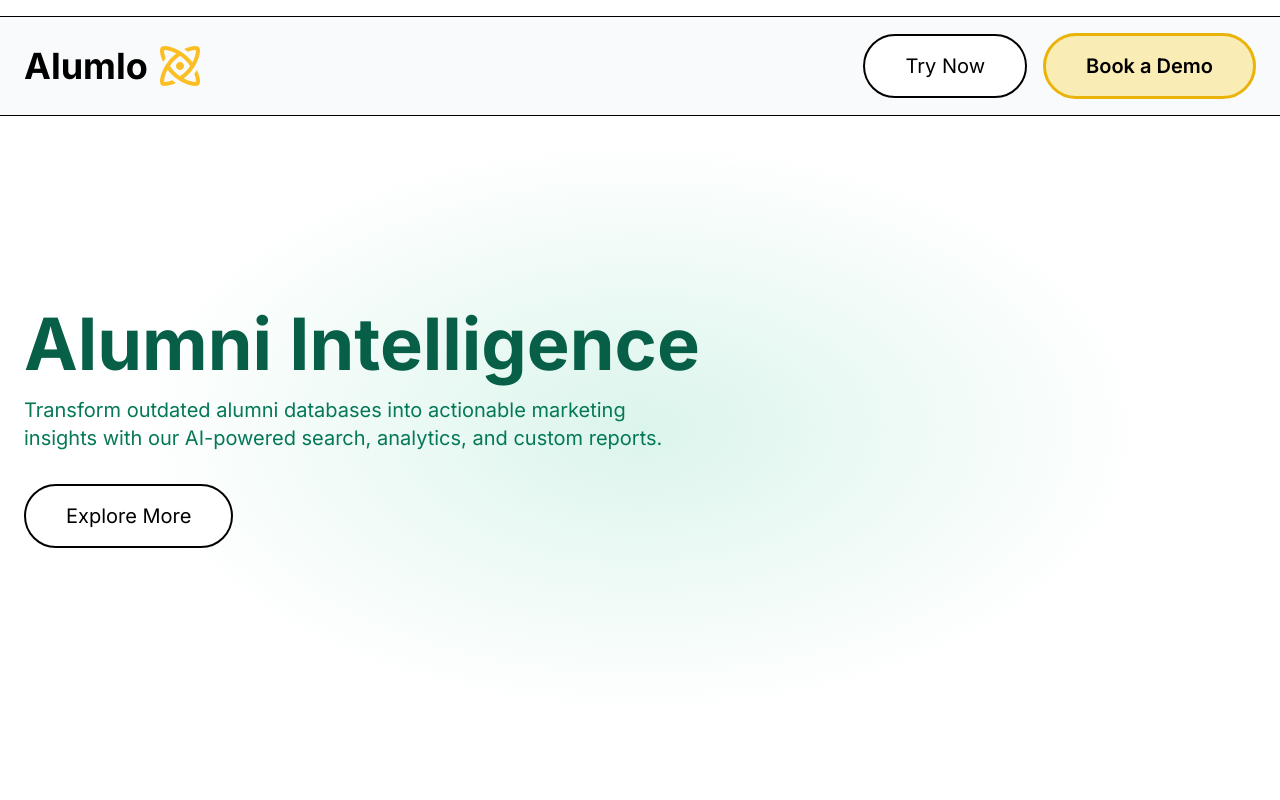
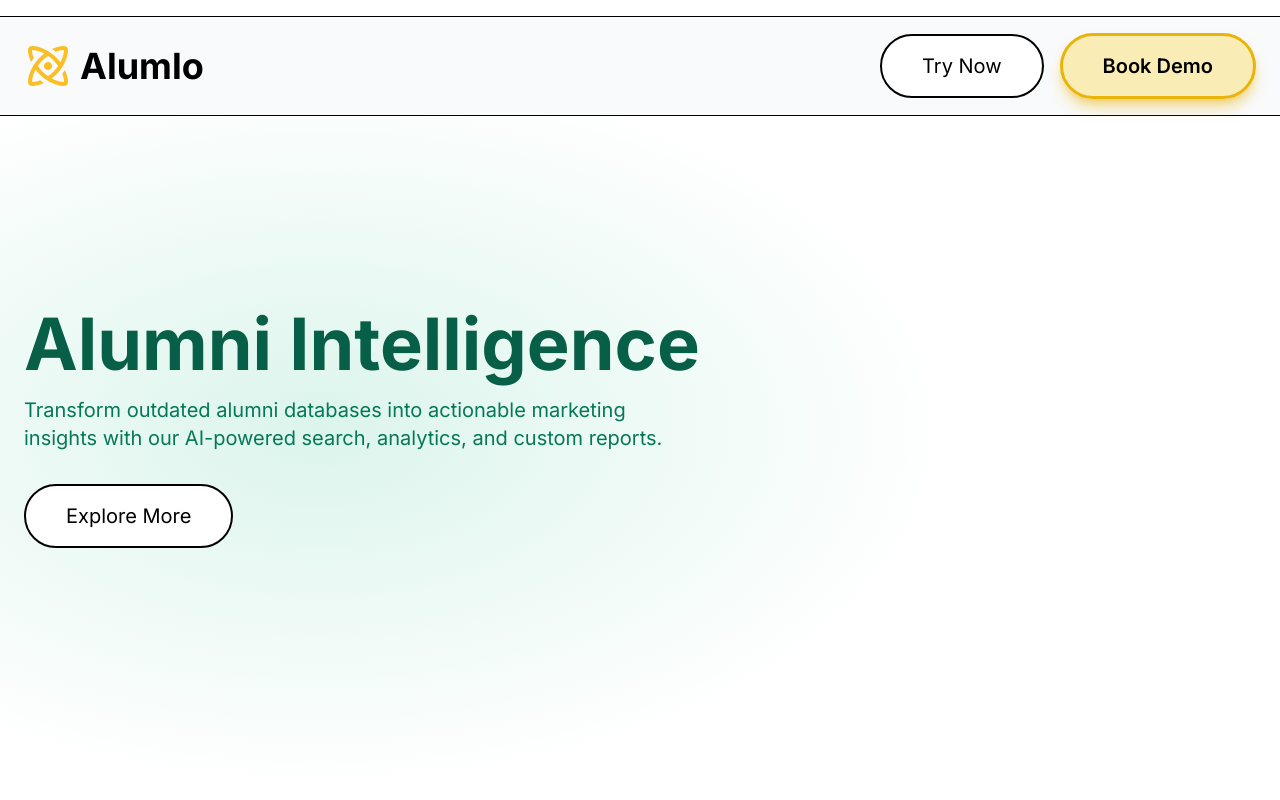
Before and after one commit to maimond123/alumlo, a Next.js app: page / in a window 1280 px wide. Shown: the top 800 px of the page. Built offline with nearby package versions, Linux system fonts and the light colour scheme; no server answers.

Commit message:
more visual changes

```diff
--- a/components/Hero.tsx
+++ b/components/Hero.tsx
@@ -3,6 +3,7 @@
 import { useEffect, useState } from 'react'
 import { useRouter } from 'next/navigation'
 import { supabase } from '../app/data/supabase'
+import { motion } from 'framer-motion'
 
 export default function Hero() {
   const [isVisible, setIsVisible] = useState(false)
@@ -46,7 +47,7 @@ export default function Hero() {
         aria-hidden="true"
       >
         <div
-          className="absolute top-1/2 left-1/2 transform -translate-x-1/2 -translate-y-1/2 w-[80%] h-[80%]"
+          className="absolute top-1/2 left-1/4 transform -translate-x-1/2 -translate-y-1/2 w-[100%] h-[100%]"
           style={{
             background:
               'radial-gradient(ellipse at center, rgba(16, 185, 129, 0.15) 0%, rgba(16, 185, 129, 0) 70%)',
@@ -66,9 +67,11 @@ export default function Hero() {
         </p>
 
         <div className="flex flex-col sm:flex-row space-y-4 sm:space-y-0 sm:space-x-4">
-          <button
+          <motion.button
             onClick={handleDemoAccess}
             disabled={isLoading}
+            whileHover={{ scale: 1.05 }}
+            whileTap={{ scale: 0.95 }}
             className="bg-white text-black border-2 border-black px-10 py-4 text-xl rounded-full hover:bg-gray-100 transition-colors duration-300 flex items-center justify-center"
           >
             {isLoading ? (
@@ -79,7 +82,7 @@ export default function Hero() {
             ) : (
               "Explore More"
             )}
-          </button>
+          </motion.button>
         </div>
       </div>
     </section>
--- a/components/navigation.tsx
+++ b/components/navigation.tsx
@@ -36,14 +36,14 @@ export default function Navigation() {
     <nav className="fixed w-full z-50 px-6 py-4 bg-soft-white/80 backdrop-blur-sm mt-4 border-t border-b border-black">
       <div className="container mx-auto flex justify-between items-center">
         <Link href="/" className="text-black text-4xl font-bold flex items-center">
-          Alumlo
           <Image
             src="/assets/icons8-atom-48.png"
             alt="AlumIntel Logo"
             width={48}
             height={48}
-            className="ml-2"
+            className="mr-2"
           />
+          Alumlo
         </Link>
 
         <div className="flex items-center space-x-4">
@@ -68,9 +68,9 @@ export default function Navigation() {
             onClick={handleGetStarted} // Updated to call the new function
             whileHover={{ scale: 1.05 }}
             whileTap={{ scale: 0.95 }}
-            className="bg-yellow-400/30 text-black border-[3px] border-yellow-500 px-10 py-4 text-xl rounded-full hover:bg-yellow-400/40 transition-colors duration-300 font-semibold"
+            className="bg-yellow-400/30 text-black border-[3px] border-yellow-500 px-10 py-4 text-xl rounded-full hover:bg-yellow-400/40 transition-colors duration-300 font-semibold shadow-lg shadow-yellow-500/50 hover:shadow-yellow-400/70"
           >
-            Book a Demo
+            Book Demo
           </motion.button>
         </div>
       </div>
```
